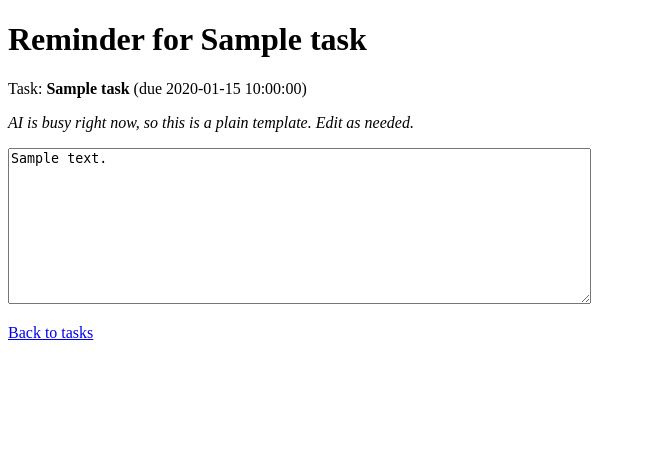
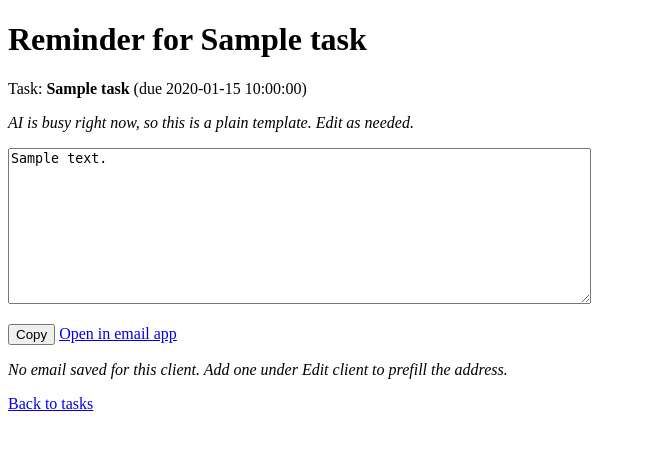
Before and after one commit to vedangh/certiqo, a Flask app: template templates/reminder.html in a window 1280 px wide. Shown: the top 450 px of the page, without its empty margins (0-646 px from the left). Run offline with Flask 3, Linux system fonts and the light colour scheme; the template is opened without the code that fills it: most values are stand-ins (such as "Sample title", 1, 10 or a date in 2020).

Commit message:
Add copy and open-in-email actions to reminder drafts

```diff
--- a/templates/reminder.html
+++ b/templates/reminder.html
@@ -13,8 +13,33 @@
     <p><em>AI is busy right now, so this is a plain template. Edit as needed.</em></p>
   {% endif %}
 
-  <textarea rows="10" cols="70">{{ text }}</textarea>
+  <textarea id="body" rows="10" cols="70">{{ text }}</textarea>
+
+  <p>
+    <button type="button" id="copyBtn">Copy</button>
+    <a id="mailLink" href="#">Open in email app</a>
+  </p>
+  {% if not task.client_email %}
+    <p><em>No email saved for this client. Add one under Edit client to prefill the address.</em></p>
+  {% endif %}
 
   <p><a href="{{ url_for('tasks', client_id=task.client_id) }}">Back to tasks</a></p>
+
+  <script>
+    const email = {{ (task.client_email or "")|tojson }};
+    const subject = {{ ("Reminder: " ~ task.title ~ " due " ~ task.due_date.strftime('%d %B %Y'))|tojson }};
+    const box = document.getElementById("body");
+
+    document.getElementById("mailLink").addEventListener("click", function () {
+      this.href = "mailto:" + email +
+        "?subject=" + encodeURIComponent(subject) +
+        "&body=" + encodeURIComponent(box.value);
+    });
+
+    document.getElementById("copyBtn").addEventListener("click", function () {
+      navigator.clipboard.writeText(box.value);
+      this.textContent = "Copied";
+    });
+  </script>
 </body>
 </html>
```
